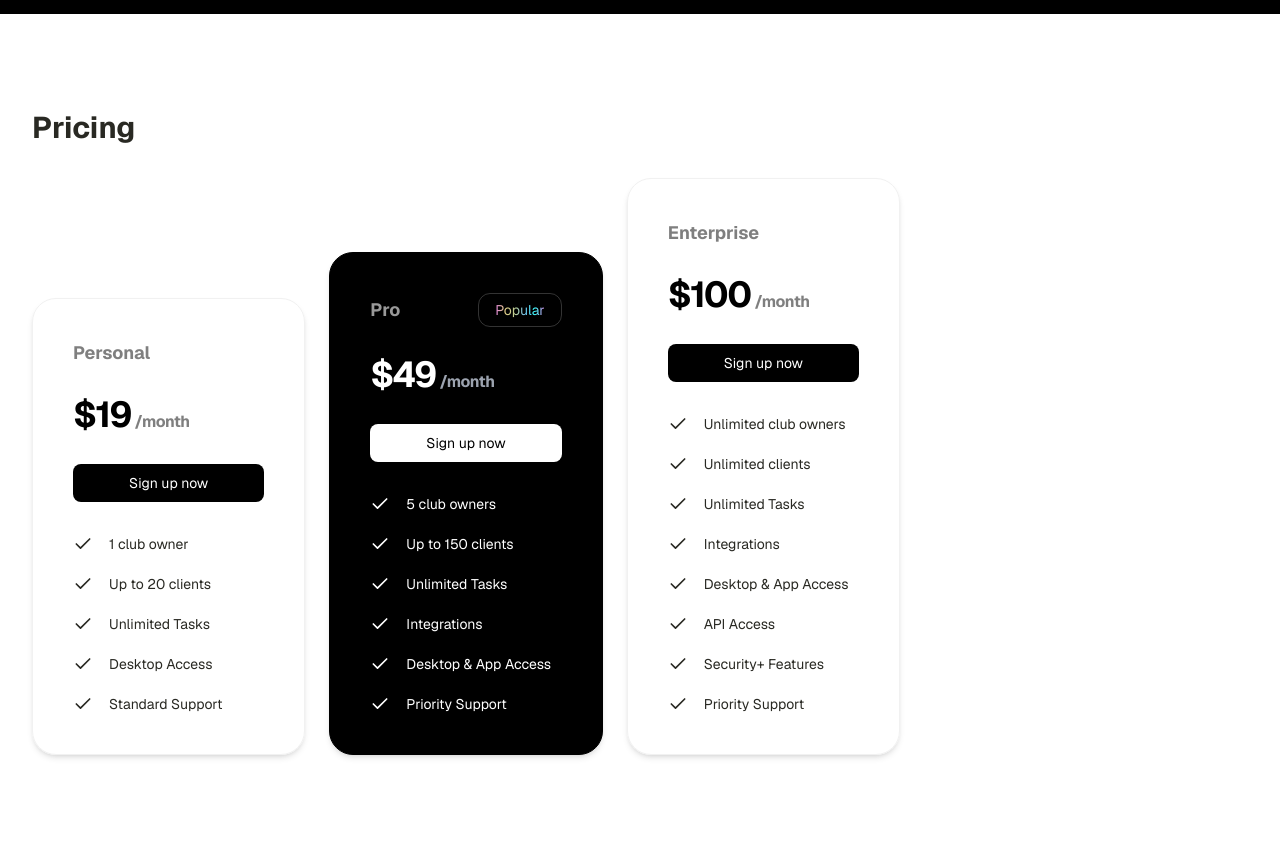
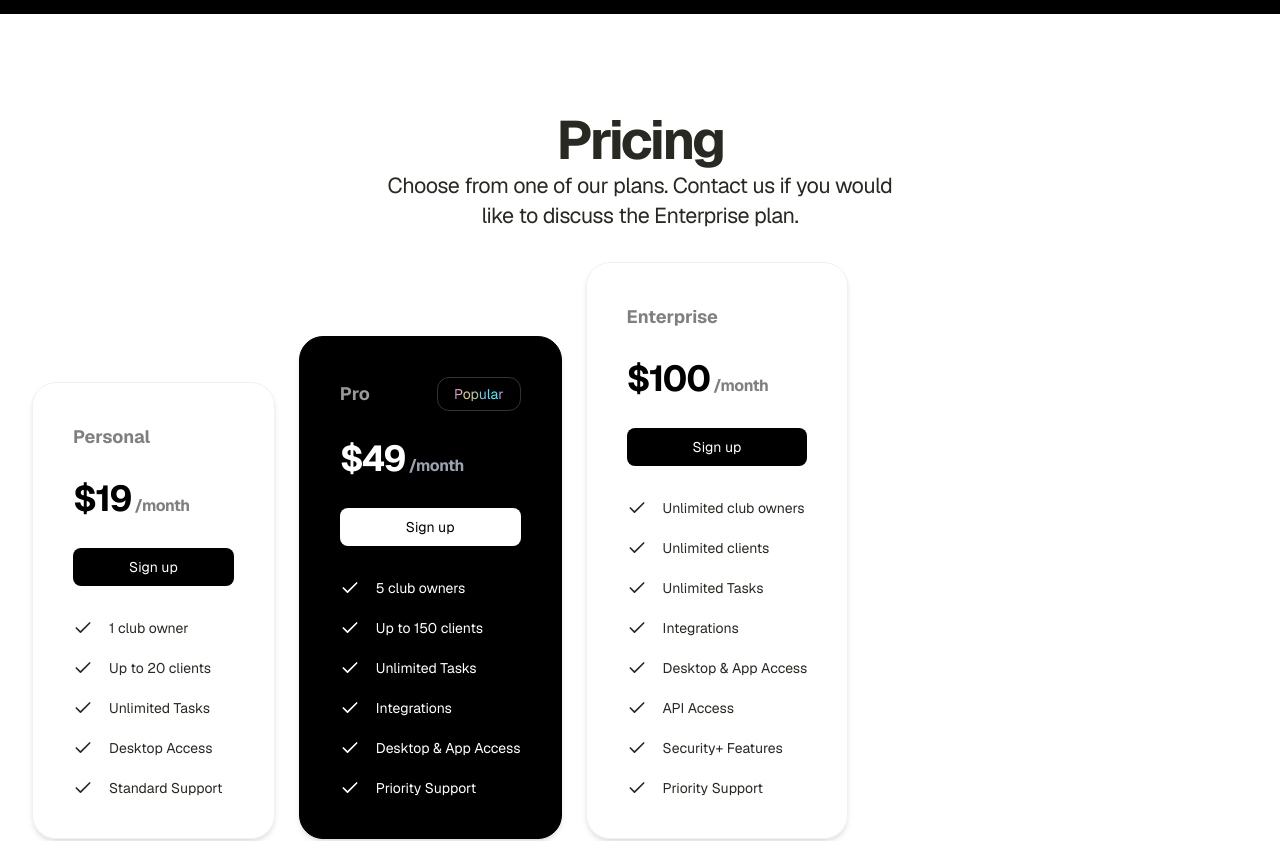
Before and after one commit to dylewskii/fitness-saas, a Next.js app: page / in a window 1280 px wide. Shown: the part 2486-3327 px from the top of the page. Built offline with nearby package versions, Linux system fonts and the light colour scheme; no server answers.

Commit message:
fix section sizing

```diff
--- a/src/components/pricing.tsx
+++ b/src/components/pricing.tsx
@@ -49,8 +49,15 @@ const plans = [
 export default function Pricing() {
   return (
     <section className="space-y-8 p-8 py-24">
-      <h3 className="text-3xl font-bold">Pricing</h3>
-      <div className="flex flex-col gap-6 md:flex-row md:items-end">
+      <div className="section-heading">
+        <h3 className="section-title">Pricing</h3>
+        <p className="section-description">
+          Choose from one of our plans. Contact us if you would like to discuss
+          the Enterprise plan.
+        </p>
+      </div>
+
+      <div className="flex flex-col items-center gap-6 lg:flex-row lg:items-end">
         {plans.map(({ tier, inverse, recommended, price, features }, i) => (
           <PricingCard key={`${tier + i}`} isInverse={inverse}>
             <div className="flex items-center justify-between">
@@ -60,9 +67,7 @@ export default function Pricing() {
               {recommended && <PricingCard.Recommended />}
             </div>
             <PricingCard.Price isInverse={inverse}>{price}</PricingCard.Price>
-            <PricingCard.Button isInverse={inverse}>
-              Sign up now
-            </PricingCard.Button>
+            <PricingCard.Button isInverse={inverse}>Sign up</PricingCard.Button>
             <PricingCard.Features features={features} />
           </PricingCard>
         ))}
```
